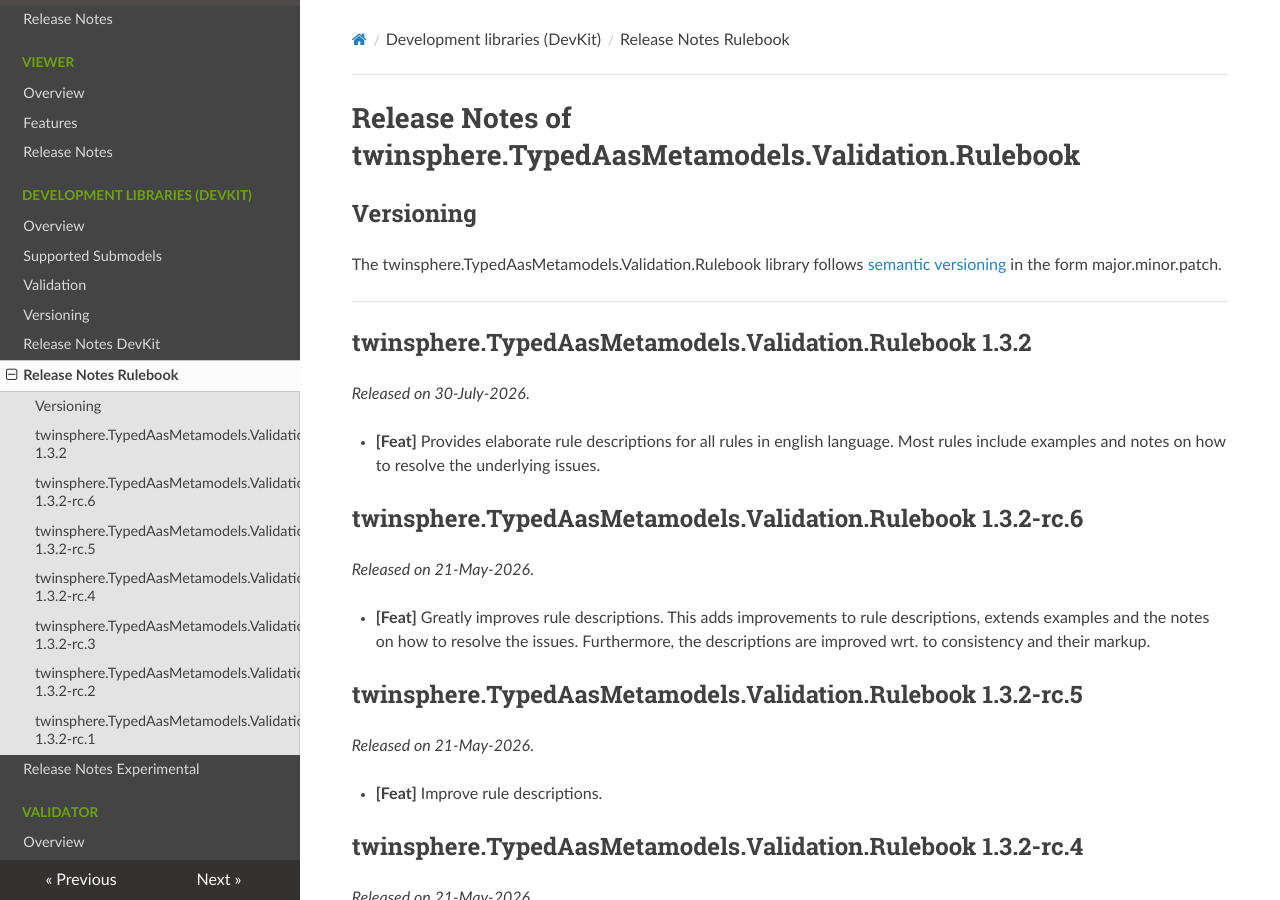
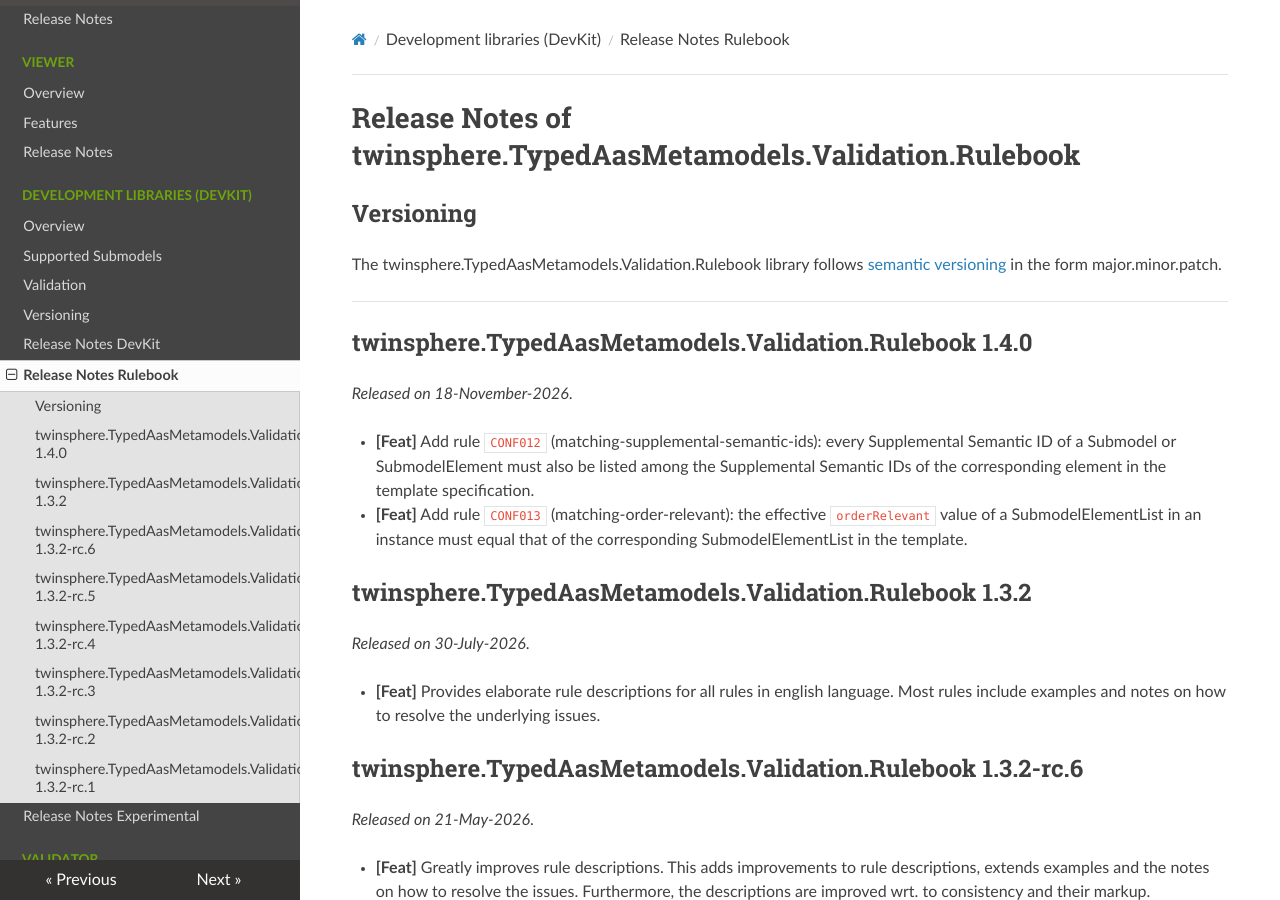
Before and after one commit to twinsphere/twinsphere.github.io, an MkDocs documentation site: the page built from docs/typed-aas-metamodels-rulebook-release_notes.md, in a window 1280 px wide and 900 px high. Built offline with MkDocs 1.6.1, drawn with Linux system fonts in a browser that asks for light colours; nearby versions of some CDN libraries.

Commit message:
feat(rulebook): release notes 1.4.0

```diff
--- a/docs/typed-aas-metamodels-rulebook-release_notes.md
+++ b/docs/typed-aas-metamodels-rulebook-release_notes.md
@@ -8,6 +8,16 @@ form major.minor.patch.
 ---
 
 <!--markdownlint-disable no-emphasis-as-heading -->
+
+## twinsphere.TypedAasMetamodels.Validation.Rulebook 1.4.0
+
+*Released on 18-November-2026*.
+
+- **[Feat]** Add rule `CONF012` (matching-supplemental-semantic-ids): every Supplemental Semantic ID of a Submodel or
+  SubmodelElement must also be listed among the Supplemental Semantic IDs of the corresponding element in the template
+  specification.
+- **[Feat]** Add rule `CONF013` (matching-order-relevant): the effective `orderRelevant` value of a
+  SubmodelElementList in an instance must equal that of the corresponding SubmodelElementList in the template.
 
 ## twinsphere.TypedAasMetamodels.Validation.Rulebook 1.3.2
 
```
